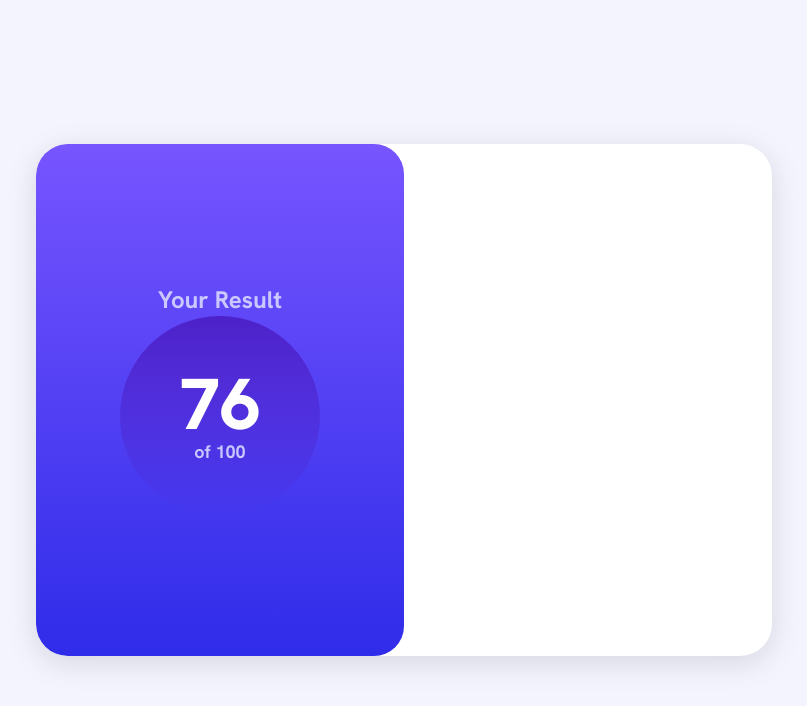
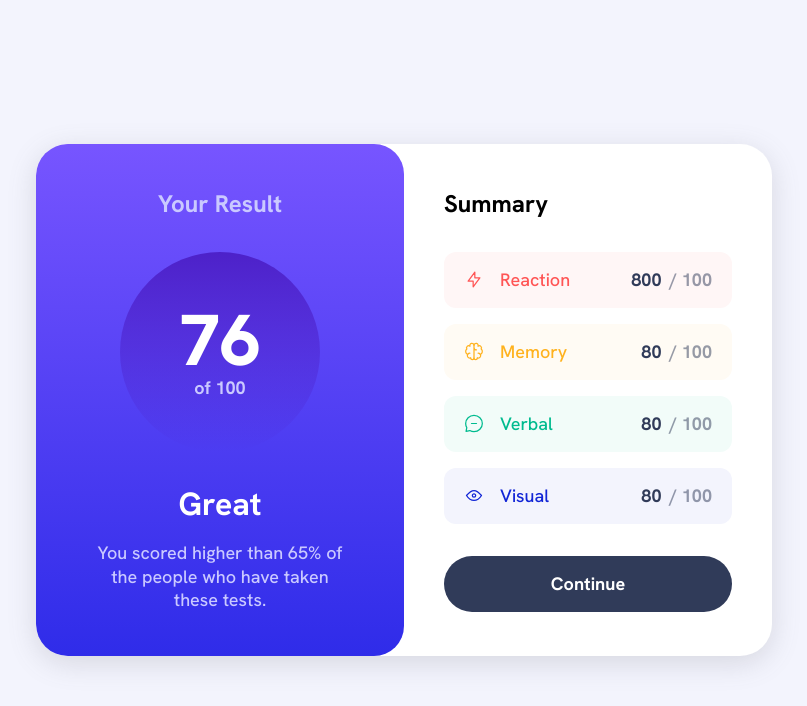
Before and after one commit to JavierBautistaOrtigosa/fm-newbie-results-summary-component, a plain HTML site: page index.html in a window 1280 px wide. Shown: the whole page, without its empty margins (236-1043 px from the left). Drawn offline with Linux system fonts and the light colour scheme.

Commit message:
CSS for Desktop finished

```diff
--- a/index.html
+++ b/index.html
@@ -19,22 +19,64 @@
                 <div class="card__title text-preset-4">Your Result</div>
                 <div class="card__score">
                     <div class="card__score-main text-preset-1">76</div>
-                    <div class="card__score-secondary text-preset-5-bold ">of 100</div>
+                    <div class="card__score-secondary text-preset-5-bold">of 100</div>
                 </div>
                 <div class="card__message">
-                    <div class="card__message-main"></div>
-                    <div class="card__message-description"></div>
+                    <div class="card__message-main text-preset-3">Great</div>
+                    <div class="card__message-description text-preset-5-medium">
+                        You scored higher than 65% of the people who have taken these tests.
+                    </div>
                 </div>
             </div>
             <div class="card__summary">
-                <div class="card__summary-title"></div>
+                <div class="card__summary-title text-preset-4">Summary</div>
                 <div class="card__stats">
-                    <div class="card__stat card__stat--reaction"></div>
-                    <div class="card__stat card__stat--memory"></div>
-                    <div class="card__stat card__stat--verbal"></div>
-                    <div class="card__stat card__stat--visual"></div>
+                    <div class="card__stat card__stat--reaction text-preset-5-medium">
+                        <div class="card__stat-info">
+                            <img src="/images/icon-reaction.svg" alt="Reaction icon" class="card__stat-icon" />
+                            <span class="card__stat-label">Reaction</span>
+                        </div>
+                        <span class="card__stat-score">
+                            <span class="card__stat-score--primary text-preset-5-bold">800</span>
+                            <span class="card__stat-score--secondary text-preset-5-bold">/ 100</span>
+                        </span>
+                    </div>
+
+                    <div class="card__stat card__stat--memory text-preset-5-medium">
+                        <div class="card__stat-info">
+                            <img src="/images/icon-memory.svg" alt="Memory icon" class="card__stat-icon" />
+                            <span class="card__stat-label">Memory</span>
+                        </div>
+                        <span class="card__stat-score">
+                            <span class="card__stat-score--primary text-preset-5-bold">80</span>
+                            <span class="card__stat-score--secondary text-preset-5-bold">/ 100</span>
+                        </span>
+                    </div>
+
+                    <div class="card__stat card__stat--verbal text-preset-5-medium">
+                        <div class="card__stat-info">
+                            <img src="/images/icon-verbal.svg" alt="Verbal icon" class="card__stat-icon" />
+                            <span class="card__stat-label">Verbal</span>
+                        </div>
+                        <span class="card__stat-score">
+                            <span class="card__stat-score--primary text-preset-5-bold">80</span>
+                            <span class="card__stat-score--secondary text-preset-5-bold">/ 100</span>
+                        </span>
+                    </div>
+
+                    <div class="card__stat card__stat--visual text-preset-5-medium">
+                        <div class="card__stat-info">
+                            <img src="/images/icon-visual.svg" alt="Visual icon" class="card__stat-icon" />
+                            <span class="card__stat-label">Visual</span>
+                        </div>
+                        <span class="card__stat-score">
+                            <span class="card__stat-score--primary text-preset-5-bold">80</span>
+                            <span class="card__stat-score--secondary text-preset-5-bold">/ 100</span>
+                        </span>
+                    </div>
                 </div>
-                <div class="card__summary-button"></div>
+
+                <button type="submit" class="card__summary-button text-preset-5-bold">Continue</button>
             </div>
         </div>
     </body>
--- a/styles.css
+++ b/styles.css
@@ -136,6 +136,9 @@ button {
 .p-200 {
     padding: 1rem; /* 16px */
 }
+.pr-200 {
+    padding-right: 1rem;
+}
 .p-300 {
     padding: 1.5rem; /* 24px */
 }
@@ -182,6 +185,7 @@ body {
     flex-direction: column;
     align-items: center;
     justify-content: center;
+    gap: 32px;
     border-radius: 30px;
     background-color: var(--blue-800);
     background: linear-gradient(180deg, #75f 0%, #2f2ce9 100%);
@@ -209,9 +213,110 @@ body {
     color: var(--navy-200);
 }
 
+.card__message {
+    max-width: 260px;
+    display: flex;
+    flex-direction: column;
+    align-items: center;
+    justify-content: center;
+    gap: 16px;
+}
+
+.card__message-main {
+    color: var(--white);
+}
+
+.card__message-description {
+    text-align: center;
+    color: var(--navy-200);
+}
+
 .card__summary {
     flex: 1;
     display: flex;
     flex-direction: column;
-    align-items: flex-start;
+    align-items: center;
+    justify-content: center;
+    gap: 32px;
 }
+
+.card__summary-title {
+    width: 288px;
+    text-align: left;
+}
+
+.card__stats {
+    width: 288px;
+    display: flex;
+    flex-direction: column;
+    gap: 16px;
+}
+
+.card__stat {
+    height: 56px;
+    padding: 0 20px;
+    display: flex;
+    align-items: center;
+    justify-content: space-between;
+    border-radius: 12px;
+}
+
+.card__stat-info {
+    display:flex;
+    gap: 16px;
+}
+
+.card__stat-score {
+    display: inline-flex;
+    gap: 0.5rem;
+}
+
+.card__stat:nth-child(1) {
+    background-color: var(--red-50);
+}
+.card__stat:nth-child(2) {
+    background-color: var(--yellow-50);
+}
+.card__stat:nth-child(3) {
+    background-color: var(--green-50);
+}
+.card__stat:nth-child(4) {
+    background-color: var(--blue-50);
+}
+
+.card__stat--reaction .card__stat-label {
+    color: var(--red-400);
+}
+
+.card__stat--memory .card__stat-label {
+    color: var(--yellow-400);
+}
+
+.card__stat--verbal .card__stat-label {
+    color: var(--green-500);
+}
+
+.card__stat--visual .card__stat-label {
+    color: var(--blue-800);
+}
+
+.card__stat .card__stat-score--primary {
+    color: var(--navy-950);
+
+}
+
+.card__stat .card__stat-score--secondary {
+    color: var(--navy-950);
+    opacity: 50%;
+}
+
+
+
+button {
+    width: 288px;
+    height: 56px;
+    text-align: center;
+    border-radius: 128px;
+    color: var(--white);
+    background-color: var(--navy-950);
+}
```
